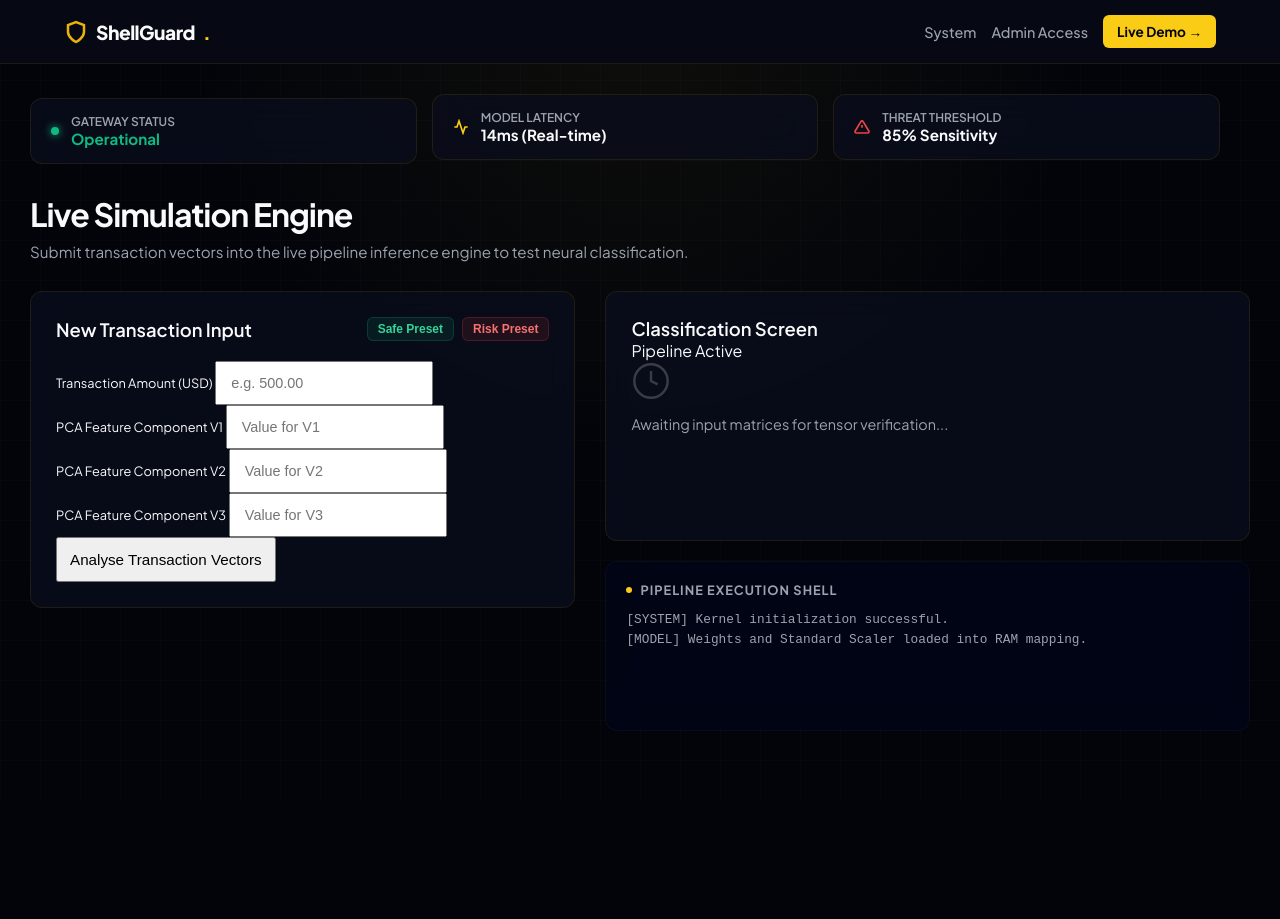
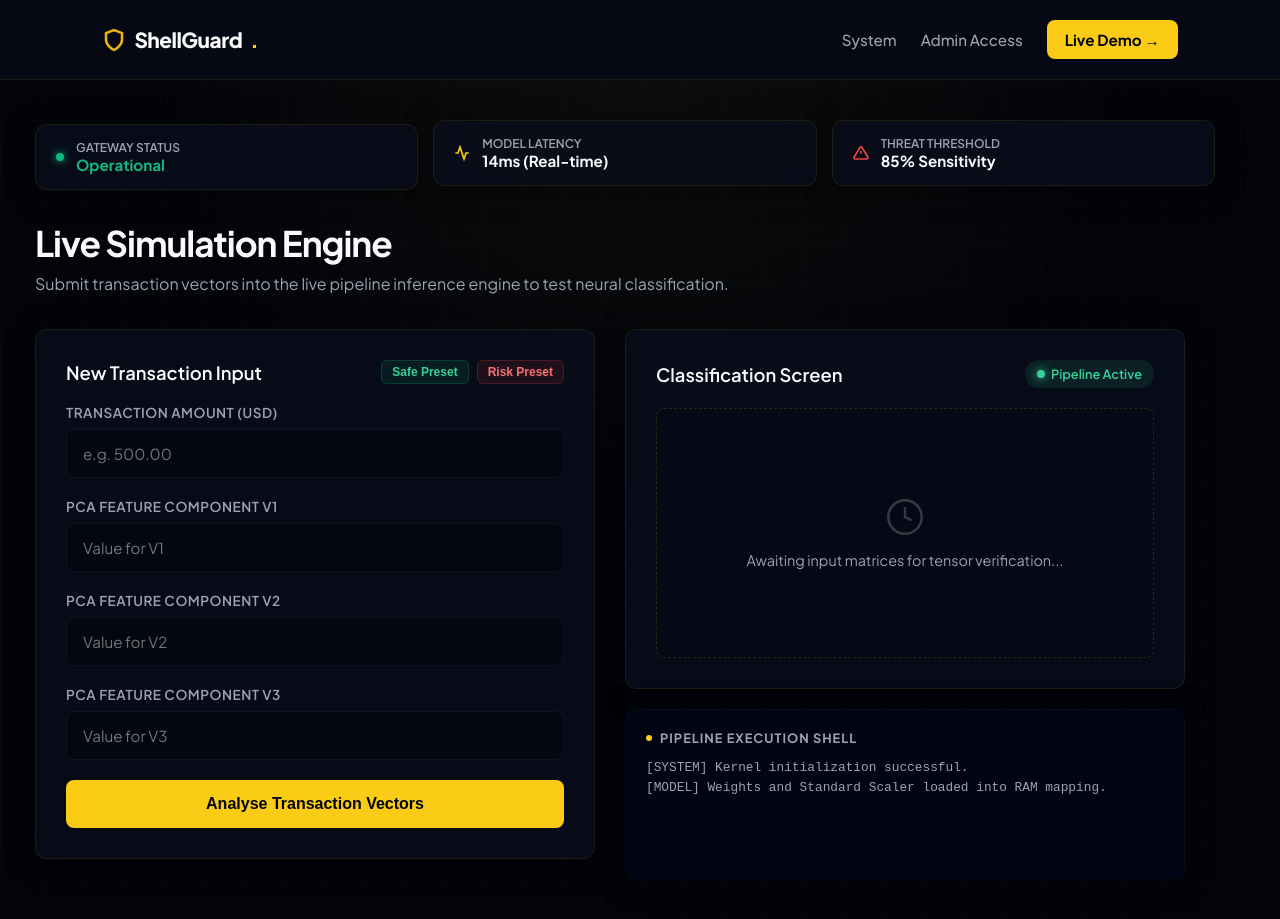
Before and after one commit to shivam808458/shellguard-fraud-system, a Flask app: page / in a window 1280 px wide. Before the commit the page ends 731 px from the top, so only its background shows below. Run offline with Flask 3, Linux system fonts and the light colour scheme; parts of the project's set-up code (start-up, migrations or seed data) failed here and were passed over.

Commit message:
Update style.css

```diff
--- a/static/style.css
+++ b/static/style.css
@@ -30,13 +30,12 @@ body {
     background-size: 40px 40px, 40px 40px, 100% 100%;
     color: var(--text-primary);
     min-height: 100vh;
-    -webkit-font-smoothing: antialiased;
 }
 
-/* ===== NAVBAR - RESPONSIVE OPTIMIZED ===== */
+/* ===== NAVBAR ===== */
 .navbar {
     background: var(--bg-nav);
-    padding: 15px 5%;
+    padding: 20px 8%;
     display: flex;
     justify-content: space-between;
     align-items: center;
@@ -51,7 +50,7 @@ body {
     align-items: center;
     gap: 8px;
     font-weight: 800;
-    font-size: 1.2rem;
+    font-size: 1.3rem;
     letter-spacing: -0.5px;
 }
 
@@ -62,14 +61,14 @@ body {
 .nav-links {
     display: flex;
     align-items: center;
-    gap: 15px;
+    gap: 24px;
 }
 
 .nav-links a {
     color: var(--text-muted);
     text-decoration: none;
     font-weight: 500;
-    font-size: 0.9rem;
+    font-size: 0.95rem;
     transition: color 0.2s ease;
 }
 
@@ -80,35 +79,30 @@ body {
 .btn-demo {
     background: var(--accent);
     color: #02040a !important;
-    padding: 8px 14px;
-    border-radius: 6px;
+    padding: 10px 18px;
+    border-radius: 8px;
     font-weight: 700 !important;
-    font-size: 0.85rem !important;
     display: flex;
     align-items: center;
-    gap: 5px;
-    transition: background 0.2s ease;
+    gap: 6px;
+    transition: background 0.2s ease, transform 0.2s ease;
     text-decoration: none;
 }
 
-/* Mobile Nav Query */
-@media (max-width: 600px) {
-    .navbar { padding: 10px 3%; }
-    .nav-logo { font-size: 1rem; }
-    .nav-links { gap: 8px; }
-    .nav-links a { font-size: 0.75rem; }
-    .btn-demo { padding: 6px 10px; font-size: 0.7rem !important; }
+.btn-demo:hover {
+    background: var(--accent-hover);
+    transform: translateY(-1px);
 }
 
 /* ===== MAIN WRAPPER ===== */
 .main {
     max-width: 1250px;
     margin: auto;
-    padding: 30px 15px;
+    padding: 40px 20px;
 }
 
 .page-title {
-    font-size: 2rem;
+    font-size: 2.2rem;
     font-weight: 700;
     letter-spacing: -1px;
     margin-bottom: 8px;
@@ -117,8 +111,8 @@ body {
 
 .page-subtitle {
     color: var(--text-muted);
-    font-size: 0.95rem;
-    margin-bottom: 30px;
+    font-size: 1rem;
+    margin-bottom: 35px;
     text-align: left;
 }
 
@@ -127,84 +121,257 @@ body {
     background: var(--card-bg);
     border: 1px solid var(--card-border);
     border-radius: 12px;
-    padding: 25px;
+    padding: 30px;
     backdrop-filter: blur(16px);
+    -webkit-backdrop-filter: blur(16px);
+    width: 100%;
+    box-shadow: 0 4px 30px rgba(0, 0, 0, 0.4);
+}
+
+/* ===== TWO COLUMN VIEW LAYOUT ===== */
+.split-layout {
+    display: table;
+    width: 100%;
+    table-layout: fixed;
+    border-spacing: 30px 0;
+    margin: 0 -30px;
+}
+
+.split-col {
+    display: table-cell;
+    vertical-align: top;
+    width: 50%;
+}
+
+/* ===== FORM CONTROLS ===== */
+.form-group {
+    margin-bottom: 20px;
+    text-align: left;
+}
+
+.form-group label {
+    display: block;
+    font-size: 0.85rem;
+    font-weight: 600;
+    text-transform: uppercase;
+    letter-spacing: 0.5px;
+    color: var(--text-muted);
+    margin-bottom: 8px;
+}
+
+input {
+    width: 100%;
+    padding: 14px 16px;
+    background: rgba(4, 7, 17, 0.9);
+    border: 1px solid rgba(255, 255, 255, 0.05);
+    border-radius: 8px;
+    color: var(--text-primary);
+    font-family: inherit;
+    font-size: 0.95rem;
+    transition: border-color 0.2s ease, box-shadow 0.2s ease;
+}
+
+input:focus {
+    outline: none;
+    border-color: var(--accent);
+    box-shadow: 0 0 10px rgba(250, 204, 21, 0.15);
+}
+
+button.btn-submit {
+    width: 100%;
+    padding: 15px;
+    background: var(--accent);
+    color: #02040a;
+    border: none;
+    border-radius: 8px;
+    font-weight: 700;
+    font-size: 1rem;
+    cursor: pointer;
+    display: block;
+    text-align: center;
+    transition: background 0.2s ease, transform 0.2s ease;
+}
+
+button.btn-submit:hover {
+    background: var(--accent-hover);
+    transform: translateY(-1px);
+}
+
+/* ===== INTERACTION FEED PANEL ===== */
+.feed-header {
+    display: flex;
+    justify-content: space-between;
+    align-items: center;
+    margin-bottom: 20px;
+}
+
+.status-indicator {
+    display: flex;
+    align-items: center;
+    gap: 6px;
+    background: rgba(52, 211, 153, 0.1);
+    color: var(--safe-color);
+    padding: 6px 12px;
+    border-radius: 20px;
+    font-size: 0.8rem;
+    font-weight: 600;
+}
+
+.status-dot {
+    width: 8px;
+    height: 8px;
+    background: var(--safe-color);
+    border-radius: 50%;
+    box-shadow: 0 0 10px var(--safe-color);
+}
+
+.realtime-box {
+    min-height: 250px;
+    display: flex;
+    flex-direction: column;
+    justify-content: center;
+    align-items: center;
+    border: 1px dashed rgba(250, 204, 21, 0.15);
+    border-radius: 8px;
+    padding: 20px;
+    text-align: center;
+    background: rgba(4, 7, 17, 0.3);
+}
+
+.alert-output {
+    width: 100%;
+    padding: 20px;
+    border-radius: 8px;
+    text-align: left;
+}
+
+.alert-output.fraud {
+    background: rgba(248, 113, 113, 0.08);
+    border-left: 4px solid var(--fraud-color);
+    box-shadow: 0 0 15px rgba(248, 113, 113, 0.05);
+}
+
+.alert-output.normal {
+    background: rgba(52, 211, 153, 0.08);
+    border-left: 4px solid var(--safe-color);
+    box-shadow: 0 0 15px rgba(52, 211, 153, 0.05);
+}
+
+/* ===== ANALYTICS DASHBOARD STATS ===== */
+.stats-row {
+    display: table;
+    width: 100%;
+    table-layout: fixed;
+    border-spacing: 20px 0;
+    margin: 0 -20px 35px -20px;
+}
+
+.stat-col {
+    display: table-cell;
+    vertical-align: top;
+}
+
+.stat-box {
+    padding: 20px;
+    text-align: left;
+}
+
+.stat-box p {
+    font-size: 0.85rem;
+    color: var(--text-muted);
+    font-weight: 500;
+}
+
+.stat-box h2 {
+    font-size: 2rem;
+    font-weight: 700;
+    margin-top: 6px;
+    letter-spacing: -0.5px;
+}
+
+.chart-grid {
+    display: table;
+    width: 100%;
+    table-layout: fixed;
+    border-spacing: 30px 0;
+    margin: 0 -30px;
+}
+
+.chart-col {
+    display: table-cell;
+    vertical-align: top;
+    width: 50%;
+}
+
+.chart-grid .card {
+    height: 380px;
+}
+
+.chart-wrap {
+    width: 100%;
+    height: 280px;
+    position: relative;
+    margin-top: 15px;
+}
+
+canvas {
+    display: block;
+    width: 100% !important;
+    height: 100% !important;
+}
+
+/* ===== DATA TABLE LAYOUT ===== */
+.table-responsive {
+    overflow-x: auto;
     width: 100%;
 }
 
-/* ===== INDEX SYSTEM GRIDS - MOBILE FIX ===== */
-.split-layout {
-    display: grid;
-    grid-template-columns: 1fr; /* Mobile-first: single column */
-    gap: 20px;
-    margin-bottom: 30px;
+table {
+    width: 100%;
+    border-collapse: collapse;
+    text-align: left;
 }
 
-@media (min-width: 900px) {
-    .split-layout { grid-template-columns: 1.1fr 1.3fr; gap: 30px; }
+th {
+    padding: 14px;
+    color: var(--text-muted);
+    font-size: 0.85rem;
+    font-weight: 600;
+    text-transform: uppercase;
+    border-bottom: 1px solid var(--card-border);
+    background: rgba(6, 9, 19, 0.5);
 }
 
-/* Input Preset Buttons Mobile Adjustment */
-.preset-wrap {
-    display: flex;
-    flex-wrap: wrap; /* Wraps buttons on very narrow screens */
-    gap: 6px;
-    margin-top: 5px;
+td {
+    padding: 14px;
+    border-bottom: 1px solid rgba(255, 255, 255, 0.02);
+    font-size: 0.95rem;
 }
 
-@media (min-width: 900px) {
-    .preset-wrap { margin-top: 0; gap: 8px; }
+tr:hover td {
+    background: rgba(255, 255, 255, 0.01);
 }
 
-/* ===== ANALYTICS DASHBOARD STATS - RESPONSIVE GRID ===== */
-.stats-row {
-    display: grid;
-    grid-template-columns: repeat(2, 1fr); /* 2 columns on mobile/tablet */
-    gap: 15px;
-    margin-bottom: 30px;
+.badge {
+    padding: 4px 10px;
+    border-radius: 6px;
+    font-size: 0.8rem;
+    font-weight: 700;
 }
 
-@media (min-width: 900px) {
-    .stats-row { grid-template-columns: repeat(4, 1fr); gap: 20px; }
+.badge-fraud { background: rgba(248, 113, 113, 0.15); color: var(--fraud-color); }
+.badge-normal { background: rgba(52, 211, 153, 0.15); color: var(--safe-color); }
+
+.btn-danger {
+    background: rgba(248, 113, 113, 0.1);
+    color: var(--fraud-color);
+    border: 1px solid rgba(248, 113, 113, 0.2);
+    padding: 6px 12px;
+    border-radius: 6px;
+    cursor: pointer;
+    font-weight: 600;
+    transition: background 0.2s ease;
 }
-
-.stat-box { padding: 15px; }
-.stat-box h2 { font-size: 1.6rem; }
-
-/* ===== CHARTS RESPONSIVE GRIDS ===== */
-.chart-grid {
-    display: grid;
-    grid-template-columns: 1fr; /* Single column chart mobile */
-    gap: 20px;
+.btn-danger:hover {
+    background: rgba(248, 113, 113, 0.2);
 }
-
-@media (min-width: 900px) {
-    .chart-grid { grid-template-columns: 1fr 1fr; gap: 30px; }
-}
-
-.chart-grid .card { height: 350px; }
-.chart-wrap { height: 260px; }
-
-/* ===== FORM & TABLES ===== */
-.form-group label { font-size: 0.8rem; }
-input { padding: 12px 14px; font-size: 0.9rem; }
-button.btn-submit { padding: 12px; font-size: 0.95rem; }
-
-.alert-output h2 { font-size: 1.3rem; }
-.alert-output p { font-size: 0.9rem; }
-
-/* Table Mobile Handling */
-.table-responsive {
-    overflow-x: auto;
-    width: 100%;
-    -webkit-overflow-scrolling: touch;
-}
-
-table { min-width: 500px; } /* Ensures table doesn't get squashed */
-th, td { padding: 12px; font-size: 0.85rem; }
-.badge { font-size: 0.75rem; padding: 3px 8px; }
-
-/* Admin Delete Button Alignment Mobile */
-@media (max-width: 600px) {
-    .admin-header { flex-direction: column; align-items: flex-start; gap: 10px; }
-}
```
